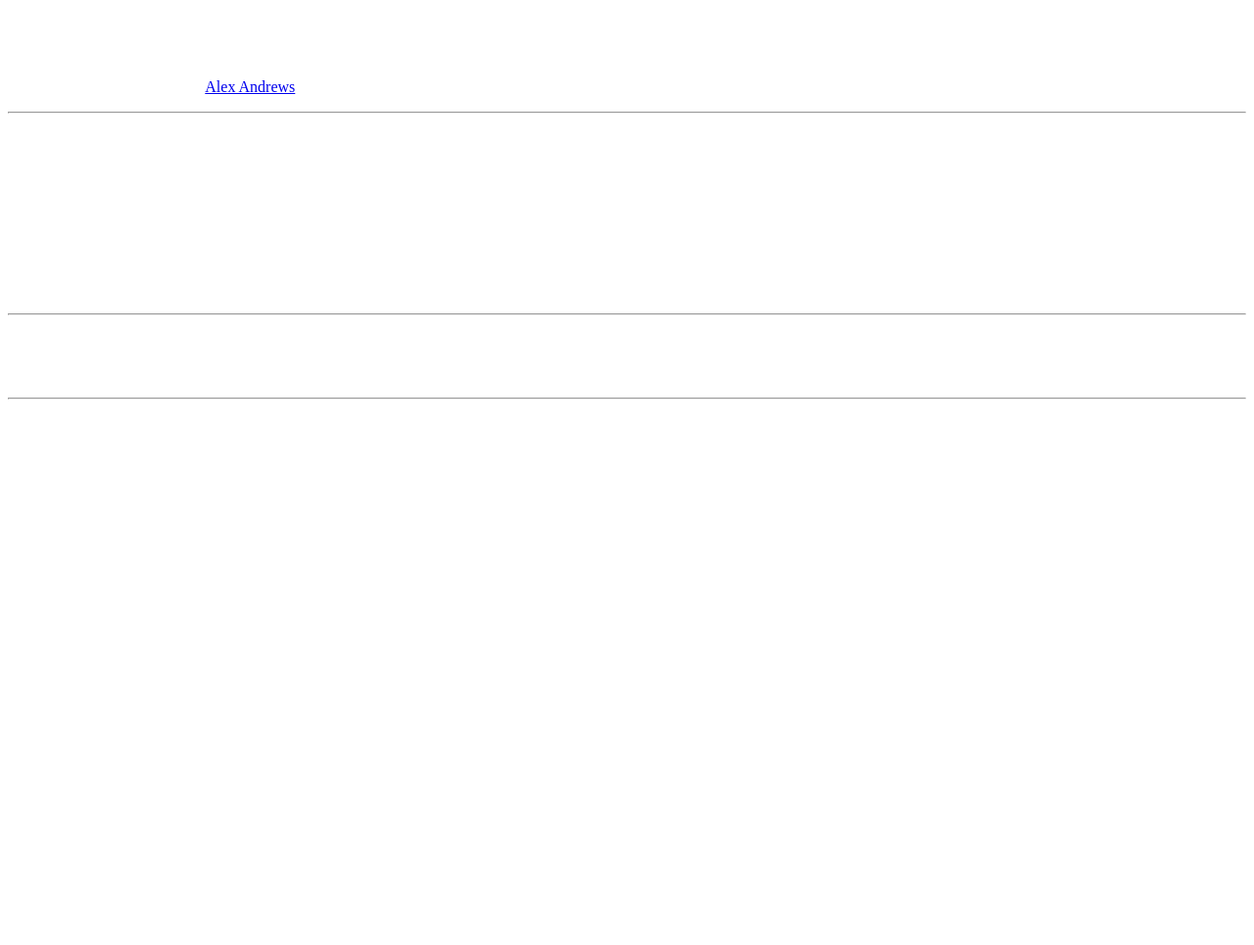
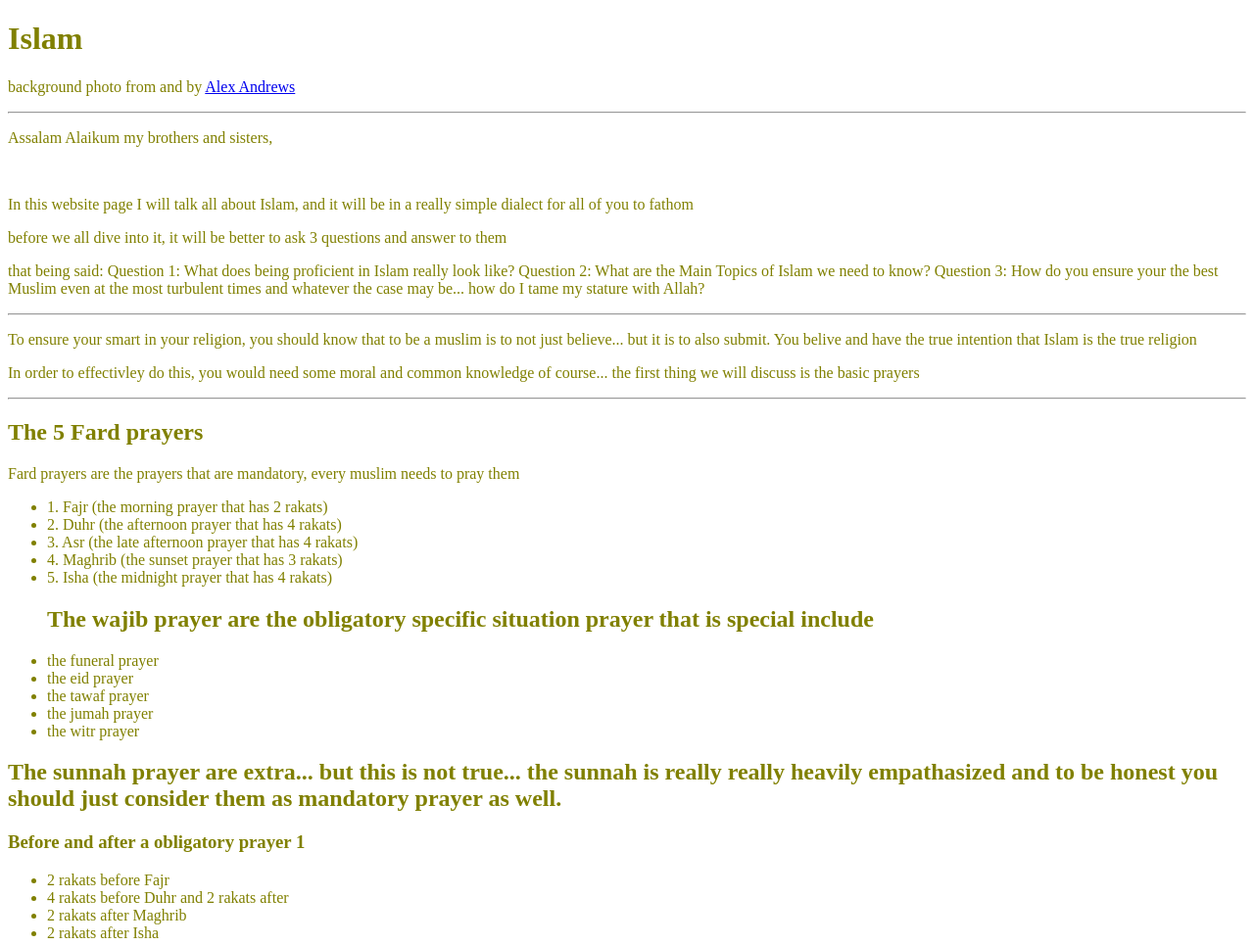
Before and after one commit to must491/islamway.github.io, a plain HTML site: page index.html in a window 1280 px wide. Shown: the top 965 px of the page at 98% size. Drawn offline with Linux system fonts and the light colour scheme.

Commit message:
Update style.css

```diff
--- a/style.css
+++ b/style.css
@@ -4,18 +4,18 @@ body {
 }
 
 p{
-    color: #ffffff;
+
 }
-h1{ color:#ffffff;
+h1{
 }
 h2{
-    color: #ffffff;
+
 }
 h3{
-    color: #ffffff;
+
 }
 
 li{
-color:#ffffff;
+
 
 }
```
